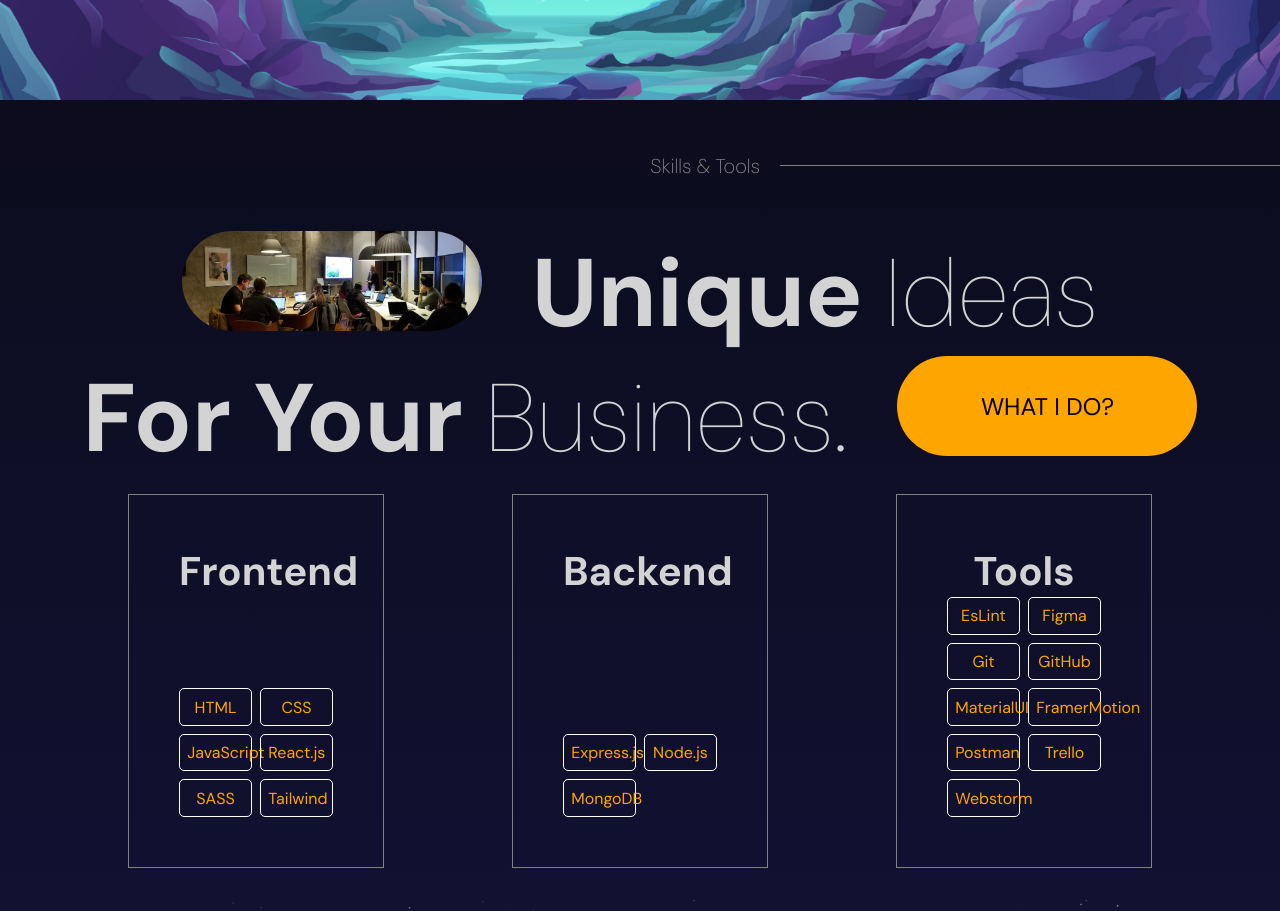
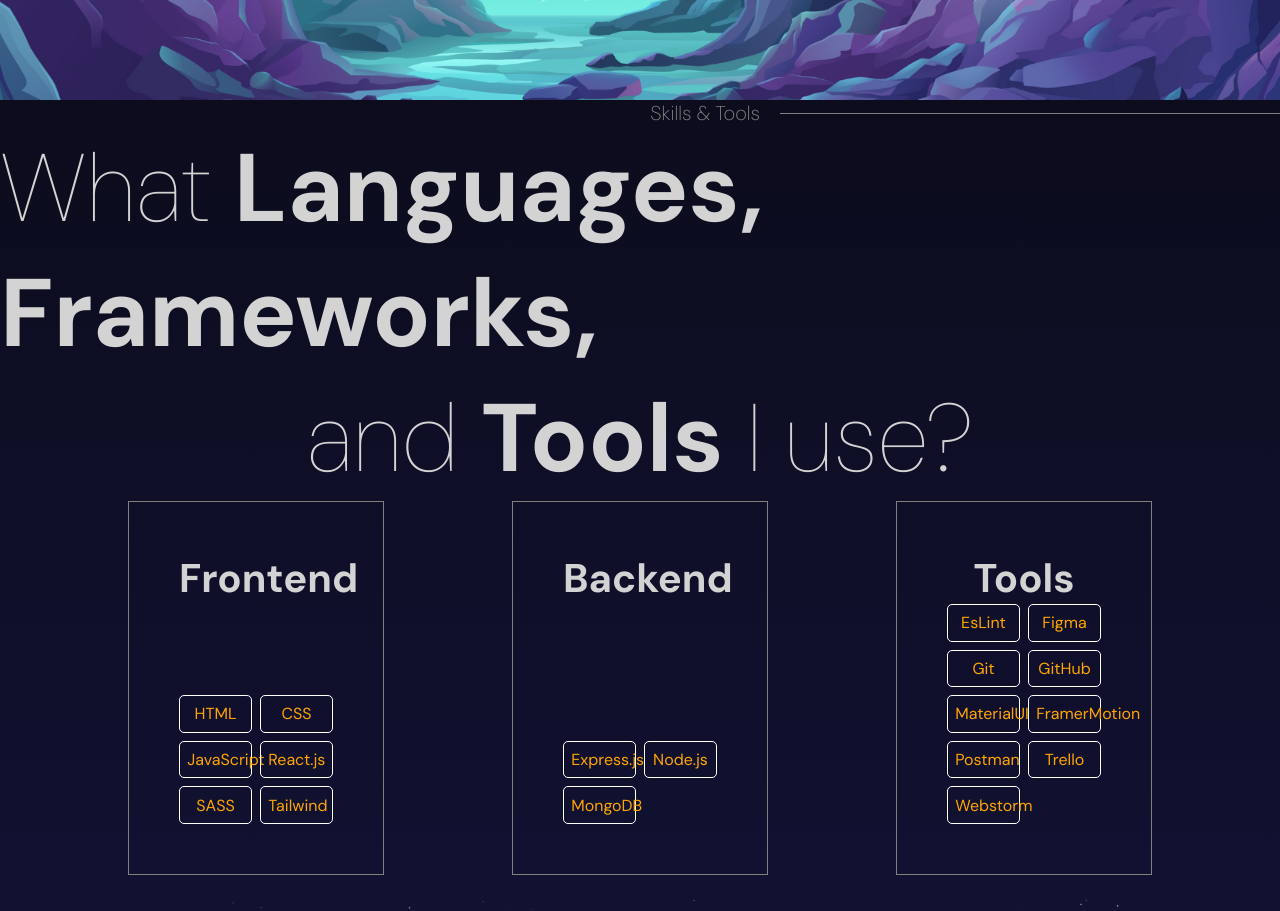
Before and after one commit to EmmoCodes/emmo-codes, a React (Vite) app: page / in a window 1280 px wide. Shown: the part 1500-2411 px from the top of the page. Built offline with nearby package versions, Linux system fonts and the light colour scheme.

Commit message:
changed skill text

```diff
--- a/src/components/portfolio/portfolio.scss
+++ b/src/components/portfolio/portfolio.scss
@@ -63,15 +63,12 @@
           max-height: 25%;
           padding-top: 44px;
           margin-top: 48px;
-
-
         }
 
         img {
           width: 100%;
           height: 100%;
           object-fit: contain;
-
 
           @include mobile {
             object-fit: contain;
--- a/src/components/skills/Skills.jsx
+++ b/src/components/skills/Skills.jsx
@@ -44,16 +44,16 @@
       </motion.div>
       <motion.div className="titleContainer" variants={variants}>
         <div className="title">
-          <img src={people} alt="" />
+          {/*<img src={people} alt="" />*/}
           <h1>
-            <motion.b whileHover={{ color: 'orange' }}>Unique</motion.b> Ideas
+            What <motion.b whileHover={{ color: 'orange' }}>Languages, Frameworks,</motion.b>
           </h1>
         </div>
         <div className="title">
           <h1>
-            <motion.b whileHover={{ color: 'orange' }}>For Your</motion.b> Business.
+            and<motion.b whileHover={{ color: 'orange' }}> Tools </motion.b> I use?
           </h1>
-          <button>WHAT I DO?</button>
+          {/*<button>WHAT I DO?</button>*/}
         </div>
       </motion.div>
       <motion.div className="listContainer" variants={variants}>
```
